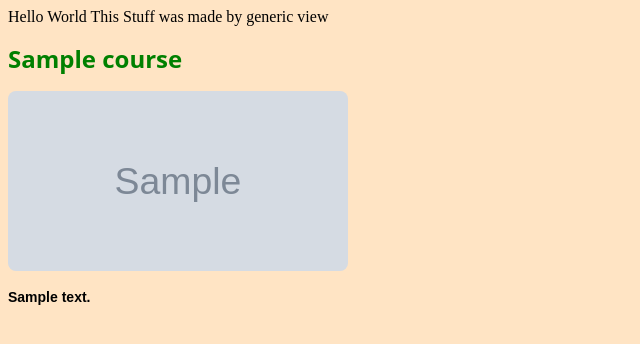
After one commit to Stedoh55/e-learning, a Django app: page /courses/1 in a window 1280 px wide. The commit adds this page. Shown: the top 344 px of the page, without its empty margins (0-640 px from the left). Run offline with Django 5.2, Linux system fonts and the light colour scheme; tables that the repository leaves empty hold one stand-in row (values such as "Sample post"); grey boxes marked "Sample" are stand-in pictures.

Commit message:
Using class based views and generic classes

```diff
--- /dev/null
+++ b/elearning/onlinecourse/templates/onlinecourse/course_detail.html
@@ -0,0 +1,19 @@
+<!DOCTYPE html>
+<html lang="en">
+<head>
+    <meta charset="UTF-8">
+    <meta name="viewport" content="width=device-width, initial-scale=1.0">
+    <title>E-Learning | Course Detail</title>
+    {% load static %}
+    <link rel="stylesheet" href="{% static 'css/styles.css' %}">
+</head>
+<body>
+    Hello World This Stuff was made by generic view
+    <div class="detailed-view">
+        <h1>{{course.name}}</h1>
+        <img src="{{course.image.url}}" style="border-radius: 8px; height: 180px;width: 340px; margin: 2; padding: 0; overflow: hidden; object-fit: fill; object-position: center;">
+        <p>{{course.description}}</p>
+    </div>
+
+</body>
+</html>
--- a/elearning/onlinecourse/templates/onlinecourse/index.html
+++ b/elearning/onlinecourse/templates/onlinecourse/index.html
@@ -4,6 +4,8 @@
     <meta charset="UTF-8">
     <meta name="viewport" content="width=device-width, initial-scale=1.0">
     <title>E-Learning | Home</title>
+    {% load static %}
+    <link rel="stylesheet" href="{% static 'css/styles.css' %}">
 </head>
 <body>
     Welcome to Our E-Learning Site
--- a/elearning/onlinecourse/urls.py
+++ b/elearning/onlinecourse/urls.py
@@ -4,4 +4,5 @@ from . import views
 urlpatterns = [
     path('', views.index, name='homepage'),
     path('courses/', views.course_list, name='courses'),
+    path('courses/<int:pk>', views.CourseView.as_view(), name='courses-detail'),
 ]
--- a/elearning/onlinecourse/views.py
+++ b/elearning/onlinecourse/views.py
@@ -1,4 +1,5 @@
 from django.shortcuts import render
+from django.views import generic
 from .models import Course
 from django.db.models import Sum, Avg, Max, Min
 
@@ -27,3 +28,9 @@ def course_list(request):
 
     }
     return render(request, 'onlinecourse/courses.html', context)
+
+# Using Generic Views for easy request calls        (3 Steps)
+class CourseView(generic.DetailView):               #1: Extends detailview
+    model = Course                                  #2: Define model
+    template_name = 'onlinecourse/course_detail.html'     #3: Define template
+    context_object_name = 'course'
```
